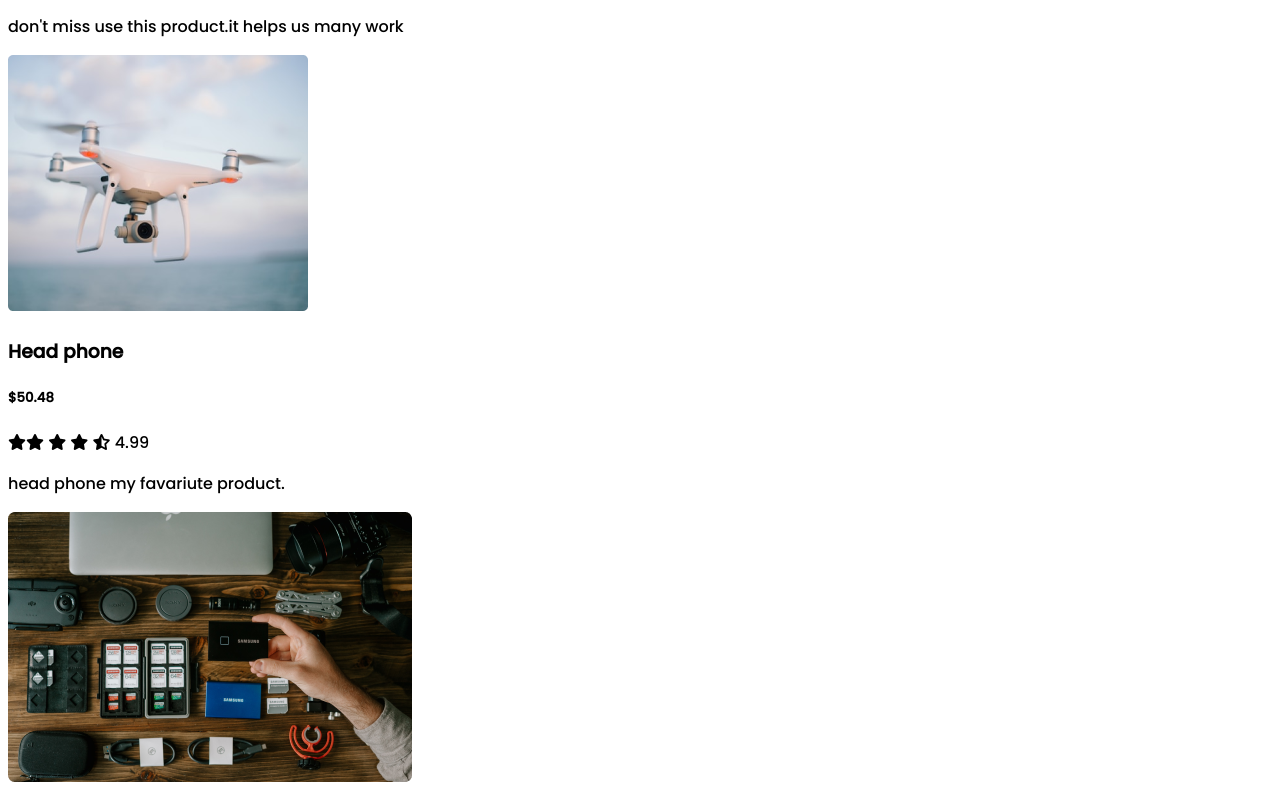
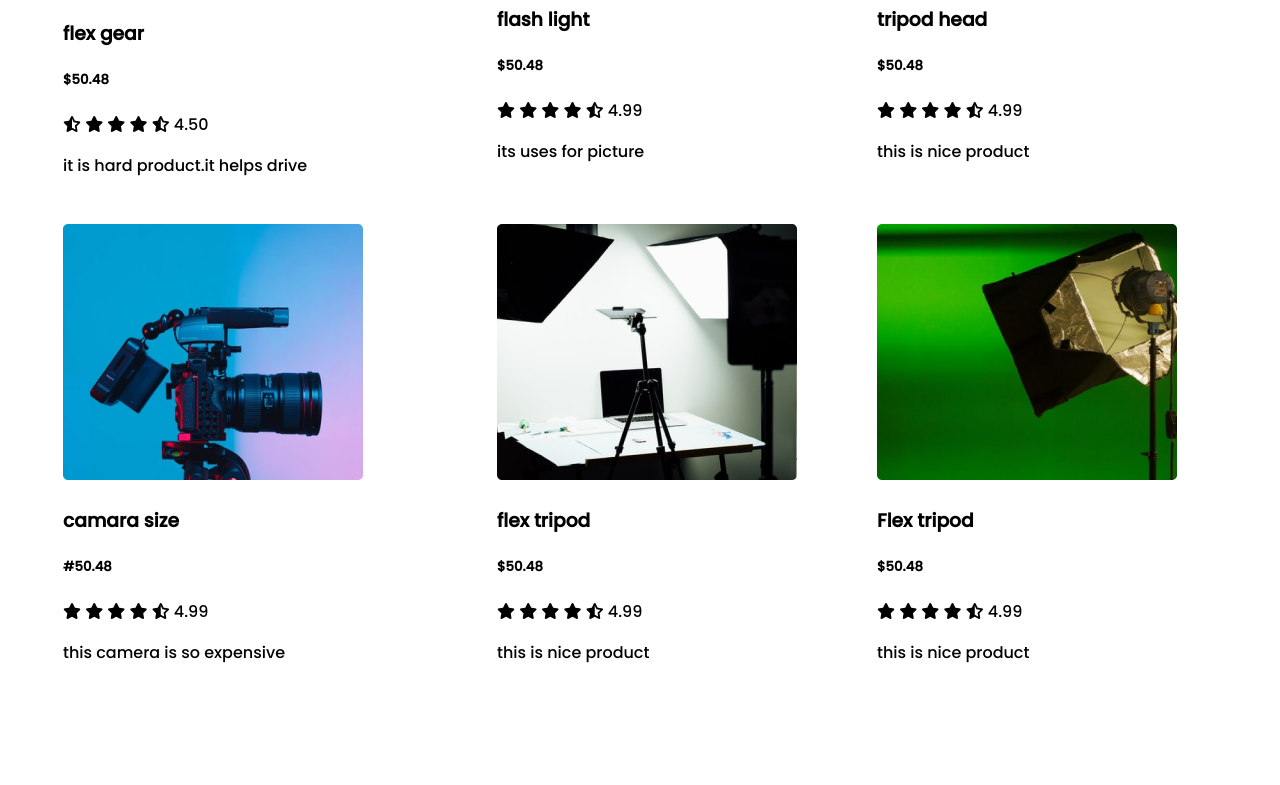
Before and after one commit to NasrinAkter22/second-project, a plain HTML site: page index.html in a window 1280 px wide. Shown: the part 1545-2330 px from the top of the page. After the commit the page ends 2234 px from the top, so only its background shows below. Drawn offline with Linux system fonts and the light colour scheme.

Commit message:
text sight

```diff
--- a/index.html
+++ b/index.html
@@ -56,8 +56,11 @@
         <!-- product section start -->
         <section>
             <h2 class="collection">Popular Collection</h2>
-            <div class="product-section"></div>
-            <div class="products-container"></div>
+            <div class="products-section">
+           <div class="products container">
+
+
+
 
             <article class="product">
                 <img src="images/tripod.png" alt="">
@@ -147,9 +150,59 @@
                 </span>
                 <p>this is nice product </p>
             </article>
+            <article class="product">
+                <img src="images/camera.png" alt="">
+                <h3>camara size</h3>
+                <h5>#50.48</h5>
+                <span>
+                    <i class="fas fa-star" aria-hidden="true"></i>
+                    <i class="fas fa-star" aria-hidden="true"></i>
+                    <i class="fas fa-star" aria-hidden="true"></i>
+                    <i class="fas fa-star" aria-hidden="true"></i>
+                    <i class="fas fa-star-half-alt" aria-hidden="true"></i>
+                    4.99
+                </span>
+                <p> this camera is so expensive</p>
+
+            </article>
+            <article class="product">
+                <img src="images/setup.png" alt="">
+                <h3>flex tripod</h3>
+                <h5>$50.48</h5>
+                <span>
+                    <i class="fas fa-star" aria-hidden="true"></i>
+                    <i class="fas fa-star" aria-hidden="true"></i>
+                    <i class="fas fa-star" aria-hidden="true"></i>
+                    <i class="fas fa-star" aria-hidden="true"></i>
+                    <i class="fas fa-star-half-alt" aria-hidden="true"></i>
+                    4.99
+                </span>
+                <p>this is nice product</p>
+
+
+            </article>
+            <article class="product">
+                <img src="images/single-light.png" alt="">
+                <h3>Flex tripod</h3>
+                <h5>$50.48</h5>
+                <span>
+                    <i class="fas fa-star" aria-hidden="true"></i>
+                    <i class="fas fa-star" aria-hidden="true"></i>
+                    <i class="fas fa-star" aria-hidden="true"></i>
+                    <i class="fas fa-star" aria-hidden="true"></i>
+                    <i class="fas fa-star-half-alt" aria-hidden="true"></i>
+                    4.99
+                </span>
+                <p>this is nice product</p>
+
+            </article>
+           </div>
+            </div>
+
 
         </section>
     </main>
+    <!-- product section end -->
 
 </body>
 
--- a/style.css
+++ b/style.css
@@ -42,3 +42,18 @@ body{
     transition:background-color.5s
 
 }
+.products-section{
+    display: flex;
+    justify-content: center;
+    padding-top: 70px;
+    background: #FFFFFF;
+
+}
+.products{
+    display: grid;
+    grid-template-columns: repeat(3,1fr);
+    grid-column-gap: 30px;
+    grid-row-gap: 30px;
+    margin-left: 10px;
+
+}
```
